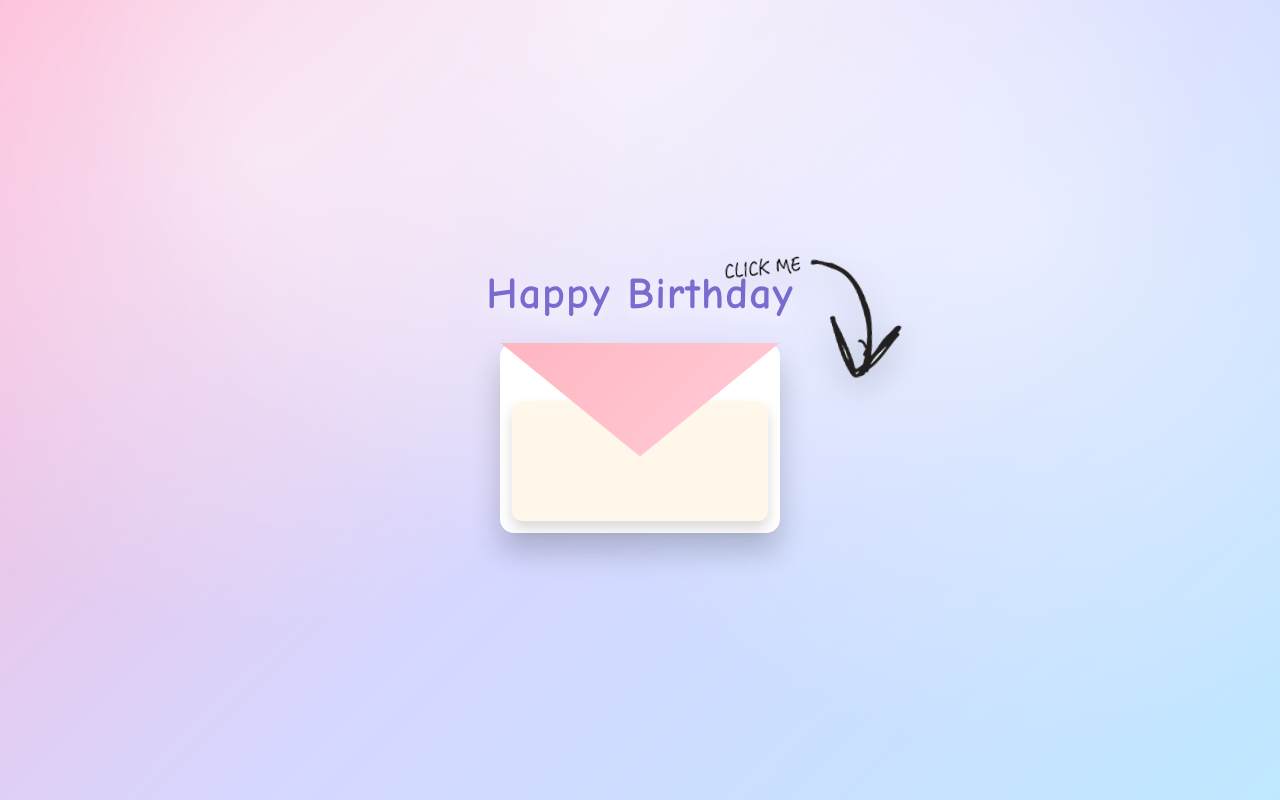
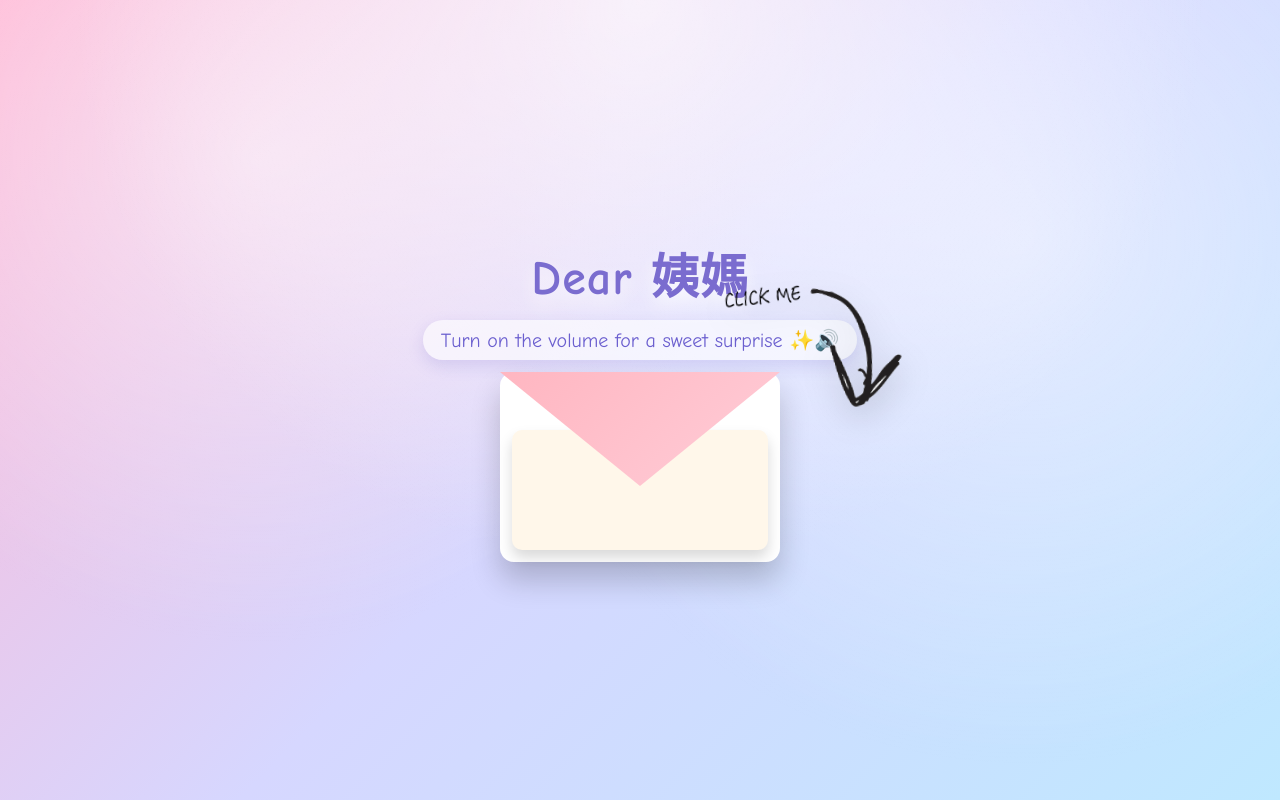
Before and after one commit to jasonw-w/happy_birthday, a plain HTML site: page index.html in a window 1280 px wide. Drawn offline with Linux system fonts and the light colour scheme.

Commit message:
Update title to Dear 姨媽 and add cute volume note

```diff
--- a/index.html
+++ b/index.html
@@ -3,12 +3,13 @@
 <head>
   <meta charset="UTF-8" />
   <meta name="viewport" content="width=device-width, initial-scale=1.0" />
-  <title>Happy Birthday</title>
+  <title>Dear 姨媽</title>
   <link rel="stylesheet" href="styles.css" />
 </head>
 <body>
   <main class="stage">
-    <h1 class="title">Happy Birthday</h1>
+    <h1 class="title">Dear 姨媽</h1>
+    <p class="subtitle">Turn on the volume for a sweet surprise ✨🔊</p>
 
     <section class="video-wrap" id="videoWrap" aria-hidden="true">
       <video id="birthdayVideo" class="birthday-video" src="assets/birthday.mp4" playsinline></video>
```
Also changed, not shown: styles.css (+1 -1 lines).
